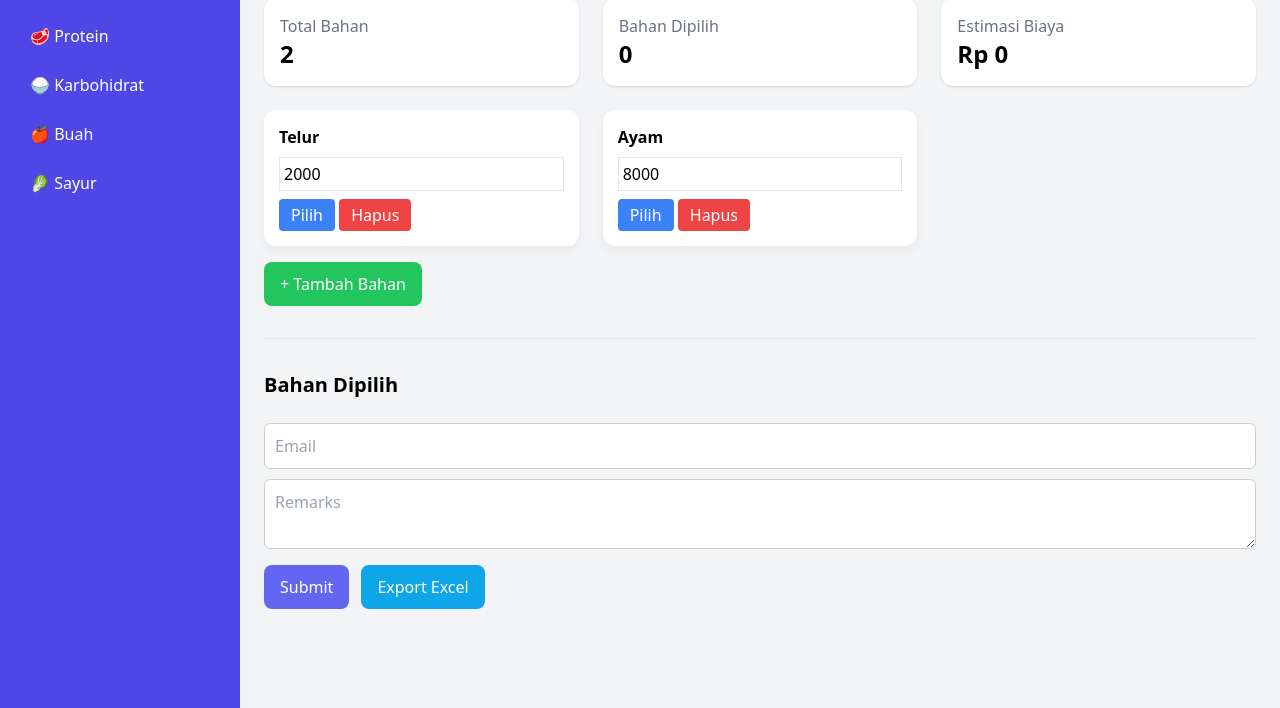
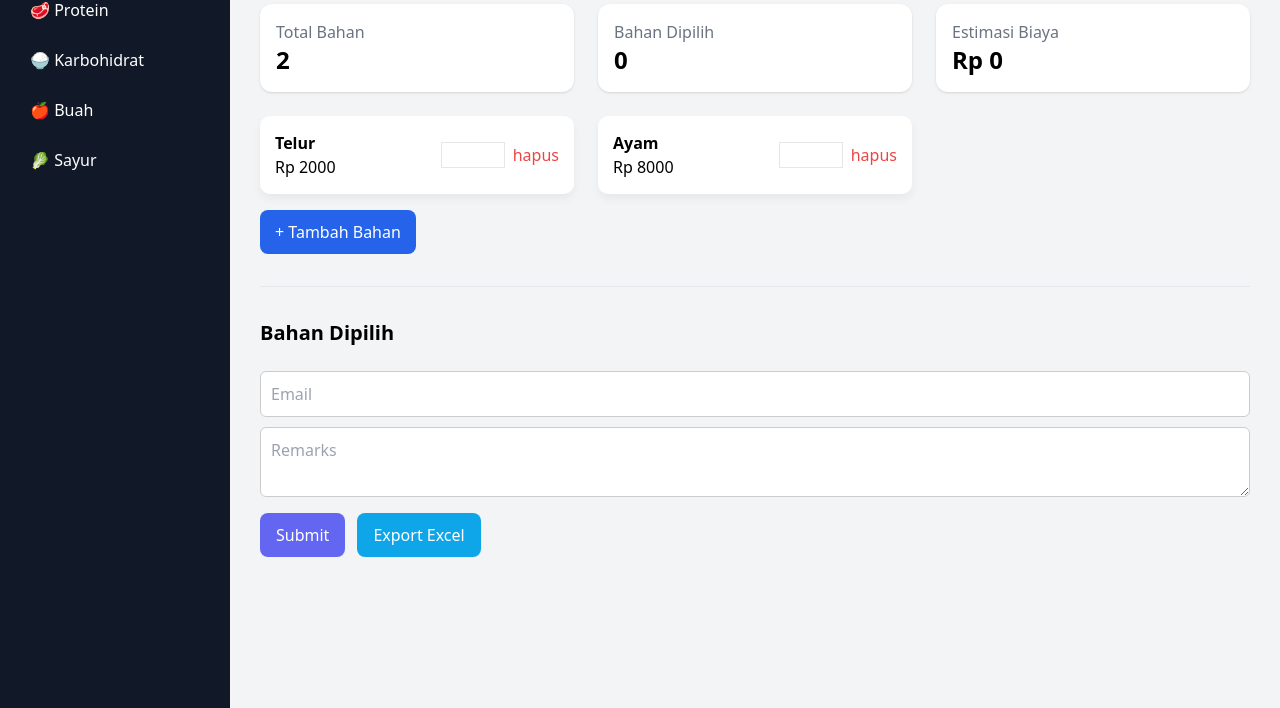
Before and after one commit to Andromedha123/Request-item, a website: page index.html in a window 1280 px wide. Shown: the part 92-800 px from the top of the page. Drawn offline with nearby package versions, Linux system fonts and the light colour scheme.

Commit message:
update fitur cart

```diff
--- a/index.html
+++ b/index.html
@@ -19,17 +19,16 @@ href="https://cdnjs.cloudflare.com/ajax/libs/animate.css/4.1.1/animate.min.css"/
 
 <body class="bg-gray-100 font-sans">
 
-<div class="flex h-screen">
+<div class="flex h-screen overflow-hidden">
 
 <!-- SIDEBAR -->
-
 <div id="sidebar" class="sidebar">
 
-<h1 class="logo">SPPG Gunungpring 001</h1>
+<h1 class="logo">MBG System</h1>
 
 <ul>
 
-<li onclick="showCategory('protein')" class="menu">🥩 Protein</li>
+<li onclick="showCategory('protein')" class="menu active">🥩 Protein</li>
 <li onclick="showCategory('karbo')" class="menu">🍚 Karbohidrat</li>
 <li onclick="showCategory('buah')" class="menu">🍎 Buah</li>
 <li onclick="showCategory('sayur')" class="menu">🥬 Sayur</li>
@@ -39,8 +38,11 @@ href="https://cdnjs.cloudflare.com/ajax/libs/animate.css/4.1.1/animate.min.css"/
 </div>
 
 <!-- CONTENT -->
+<div class="content flex-1 overflow-y-auto">
 
-<div class="content flex-1 p-6 overflow-auto">
+<button onclick="toggleSidebar()" class="menuBtn">
+☰
+</button>
 
 <!-- HEADER -->
 
@@ -61,7 +63,7 @@ Protein
 <input id="search"
 placeholder="Cari bahan..."
 onkeyup="searchItem()"
-class="border px-4 py-2 rounded shadow-sm">
+class="border p-2 rounded w-full sm:w-64">
 
 </div>
 
@@ -88,7 +90,9 @@ class="border px-4 py-2 rounded shadow-sm">
 
 <!-- ITEMS -->
 
-<div id="items" class="grid grid-cols-3 gap-6"></div>
+<div id="items"
+class="grid grid-cols-1 sm:grid-cols-2 lg:grid-cols-3 gap-6">
+</div>
 
 <button onclick="addItem()" class="btn-add mt-4">
 + Tambah Bahan
--- a/script.js
+++ b/script.js
@@ -70,24 +70,30 @@ data[current].forEach((item,i)=>{
 
 html+=`
 
-<div class="card animate__animated animate__fadeInUp">
+<div class="card flex flex-col sm:flex-row sm:justify-between gap-2">
 
-<h4 class="font-bold">${item.name}</h4>
+<div>
+
+<b>${item.name}</b>
+<br>
+Rp ${item.price}
+
+</div>
+
+<div class="flex items-center gap-2">
 
 <input type="number"
-value="${item.price}"
-onchange="updatePrice(${i},this.value)"
-class="border p-1 w-full my-2">
+value="${item.qty}"
+min="1"
+onchange="changeQty(${i},this.value)"
+class="border w-16">
 
-<button onclick="selectItem(${i})"
-class="bg-blue-500 text-white px-3 py-1 rounded">
-Pilih
+<button onclick="removeCart(${i})"
+class="text-red-500">
+hapus
 </button>
 
-<button onclick="deleteItem(${i})"
-class="bg-red-500 text-white px-3 py-1 rounded">
-Hapus
-</button>
+</div>
 
 </div>
 
--- a/style.css
+++ b/style.css
@@ -246,3 +246,94 @@ transition:0.2s;
 transform:translateY(-3px);
 box-shadow:0 10px 20px rgba(0,0,0,0.1);
 }
+
+body{
+font-family: system-ui;
+}
+
+/* SIDEBAR */
+
+.sidebar{
+width:230px;
+background:#111827;
+color:white;
+padding:20px;
+transition:0.3s;
+}
+
+.sidebar.hide{
+transform:translateX(-230px);
+position:absolute;
+z-index:10;
+}
+
+.logo{
+font-size:20px;
+font-weight:bold;
+margin-bottom:30px;
+}
+
+.menu{
+padding:10px;
+cursor:pointer;
+border-radius:8px;
+margin-bottom:6px;
+}
+
+.menu:hover{
+background:#374151;
+}
+
+/* CONTENT */
+
+.content{
+flex:1;
+padding:30px;
+}
+
+/* CARD */
+
+.card{
+background:white;
+padding:15px;
+border-radius:10px;
+box-shadow:0 5px 10px rgba(0,0,0,0.05);
+}
+
+/* BUTTON */
+
+.btn-add{
+margin-top:20px;
+background:#2563eb;
+color:white;
+padding:10px 15px;
+border-radius:8px;
+}
+
+/* MOBILE */
+
+.menuBtn{
+display:none;
+margin-bottom:20px;
+font-size:20px;
+}
+
+/* MOBILE RESPONSIVE */
+
+@media (max-width:768px){
+
+.sidebar{
+position:absolute;
+height:100%;
+z-index:20;
+}
+
+.menuBtn{
+display:block;
+}
+
+.content{
+padding:20px;
+}
+
+}
```
